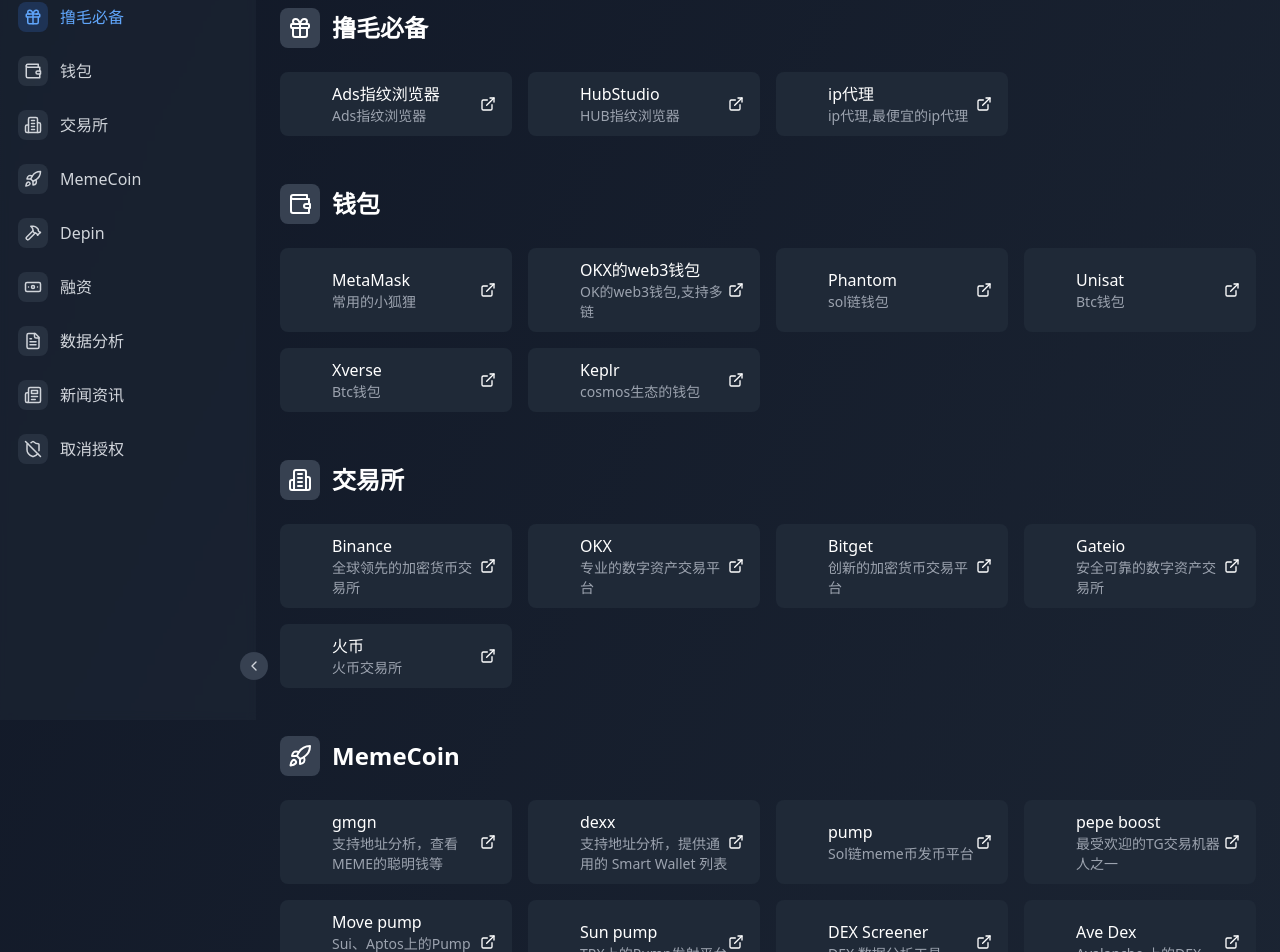
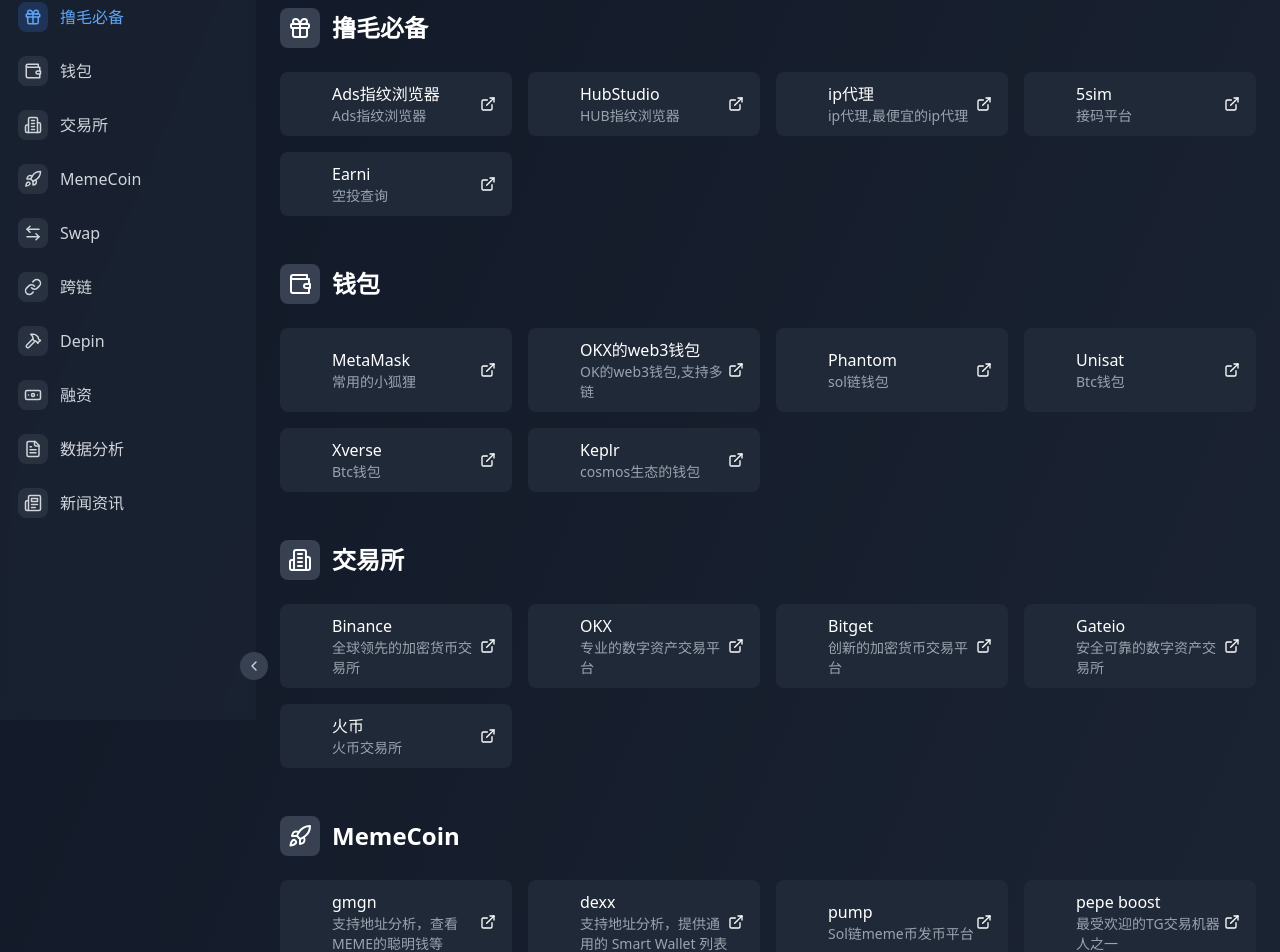
Before and after one commit to hellothread/chainnav, a React (Vite) app: page / in a window 1280 px wide. Shown: the part 80-1032 px from the top of the page. Built offline with nearby package versions, Linux system fonts and the light colour scheme; the HTML template or start-up script is replaced by a standard one.

Commit message:
add link

```diff
--- a/src/data/dataLink.jsx
+++ b/src/data/dataLink.jsx
@@ -1,5 +1,5 @@
 import React from 'react';
-import { Building2, Rocket, Hammer, Banknote, FileText, ShieldOff, Wallet, Gift, Newspaper } from 'lucide-react';
+import { Building2, Rocket, Hammer, Banknote, FileText, Wallet, Gift, Newspaper, ArrowLeftRight, Link } from 'lucide-react';
 
 //撸毛必备
 const airdropTools = [
@@ -17,6 +17,16 @@
     name:"ip代理",
     url:"https://www.webshare.io/?referral_code=1vdc4cnb52dl",
     description:"ip代理,最便宜的ip代理"
+  },
+  {
+    name: '5sim',
+    url: 'https://5sim.net/zh',
+    description: '接码平台'
+  },
+  {
+    name: 'Earni',
+    url: 'https://earni.fi/login',
+    description: '空投查询'
   }
 ]
 
@@ -44,10 +54,63 @@
   },
   {
     name:"火币",
-    url:"https://www.huobi.bs/zh-cn/",
+    url:"https://www.htx.com/zh-cn/",
     description:"火币交易所"
   }
 ]
+
+// DEX 去中心化交易所
+export const dexLinks = [
+  {
+    name: 'Uniswap',
+    url: 'https://app.uniswap.org/#/swap',
+    description: 'ETH 去中心化交易所'
+  },
+  {
+    name: 'Odos',
+    url: 'https://app.odos.xyz/',
+    description: '去中心化交易所'
+  },
+  {
+    name: 'PancakeSwap',
+    url: 'https://pancakeswap.finance',
+    description: 'BSC 去中心化交易所'
+  },
+  {
+    name: 'Jupiter',
+    url: 'https://jup.ag/swap',
+    description: 'SOL 去中心化交易所'
+  },
+  {
+    name: 'CoreDAO',
+    url: 'https://bridge.coredao.org/bridge',
+    description: 'CoreDAO跨链'
+  }
+];
+//跨链
+export const crossChain = [
+  {
+    name: 'wormhole',
+    url: 'https://wormhole.com',
+    description: '跨链桥'
+  },
+  {
+    name: 'bungee',
+    url: 'https://www.bungee.exchange/?intro=true',
+    description: 'bungee跨链'
+  },
+  {
+    name: 'stargate',
+    url: 'https://stargate.finance/bridge',
+    description: 'stargate跨链'
+  },
+  {
+    name: 'orbiter',
+    url: 'https://www.orbiter.finance/',
+    description: 'orbiter跨链'
+  }
+]
+
 //memecoin link
 export const memecoin = [
   {
@@ -88,14 +151,28 @@
   {
     name: 'Ave Dex',
     url: 'https://avedex.cc',
-    description: 'Avalanche 上的DEX'
+    description: '看k线'
   },
   {
     name: 'DEXTools',
     url: 'https://www.dextools.io/app/',
     description: 'DEX 数据分析工具'
   },
-
+  {
+    name: 'Tokensniffer',
+    url: 'https://tokensniffer.com',
+    description: '合约安全性检测'
+  },
+  {
+    name: 'Honeypot',
+    url: 'https://honeypot.is',
+    description: '貔貅检测'
+  },
+  {
+    name: 'Revoke.cash',
+    url: 'http://revoke.cash',
+    description: '取消授权'
+  },
 ]
 //depin link
 export const depin = [
@@ -259,39 +336,7 @@
   },
 
 ]
-//取消授权
-export const authorizationRevocation = [
-  {
-    name: 'Revoke.cash',
-    url: 'https://revoke.cash/zh',
-    description: '常用的授权取消工具Revoke.cash'
-  },
-  {
-    name: 'ETH撤销授权',
-    url: 'https://etherscan.io/tokenapprovalchecker',
-    description: 'eth链代币或者NFT取消授权'
-  },
-  {
-    name: 'Arb撤销授权',
-    url: 'https://arbiscan.io/tokenapprovalchecker',
-    description: 'arb链代币或者NFT取消授权'
-  },
-  {
-    name: 'OP链取消授权',
-    url: 'https://optimistic.etherscan.io/tokenapprovalchecker',
-    description: 'op链代币或者NFT取消授权'
-  },
-  {
-    name: '币安链撤销授权',
-    url: 'https://bscscan.com/tokenapprovalchecker',
-    description: 'bsc链代币或者NFT取消授权'
-  },
-  {
-    name: '马蹄链撤销授权',
-    url: 'https://polygonscan.com/tokenapprovalchecker',
-    description: 'polygon链代币或者NFT取消授权'
-  }
-];
+
 
 //钱包
 export const wallet = [
@@ -353,7 +398,18 @@
     icon: <Rocket size={24} />,
     link: memecoin
   },
-
+  {
+    id: 'dexLinks',
+    title: 'Swap',
+    icon: <ArrowLeftRight size={24} />,
+    link: dexLinks
+  },
+  {
+    id: 'crossChain',
+    title: '跨链',
+    icon: <Link size={24} />,
+    link: crossChain
+  },
   {
     id: 'depin',
     title: 'Depin',
@@ -380,11 +436,5 @@
     icon: <Newspaper size={24} />,
     link: news
   },
-  {
-    id: 'authorizationRevocation',
-    title: '取消授权',
-    icon: <ShieldOff size={24} />,
-    link: authorizationRevocation
-  },
 
 ]
```
